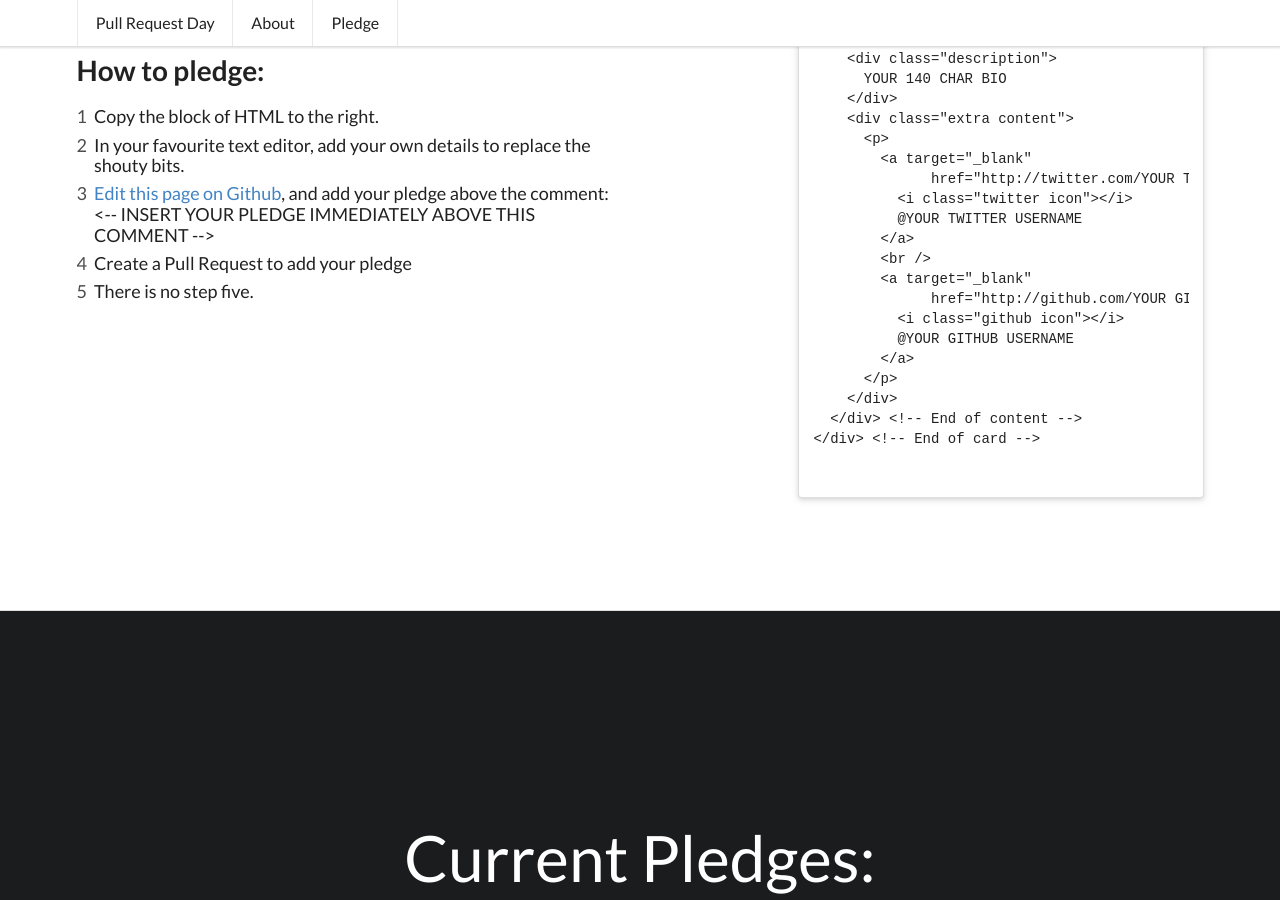
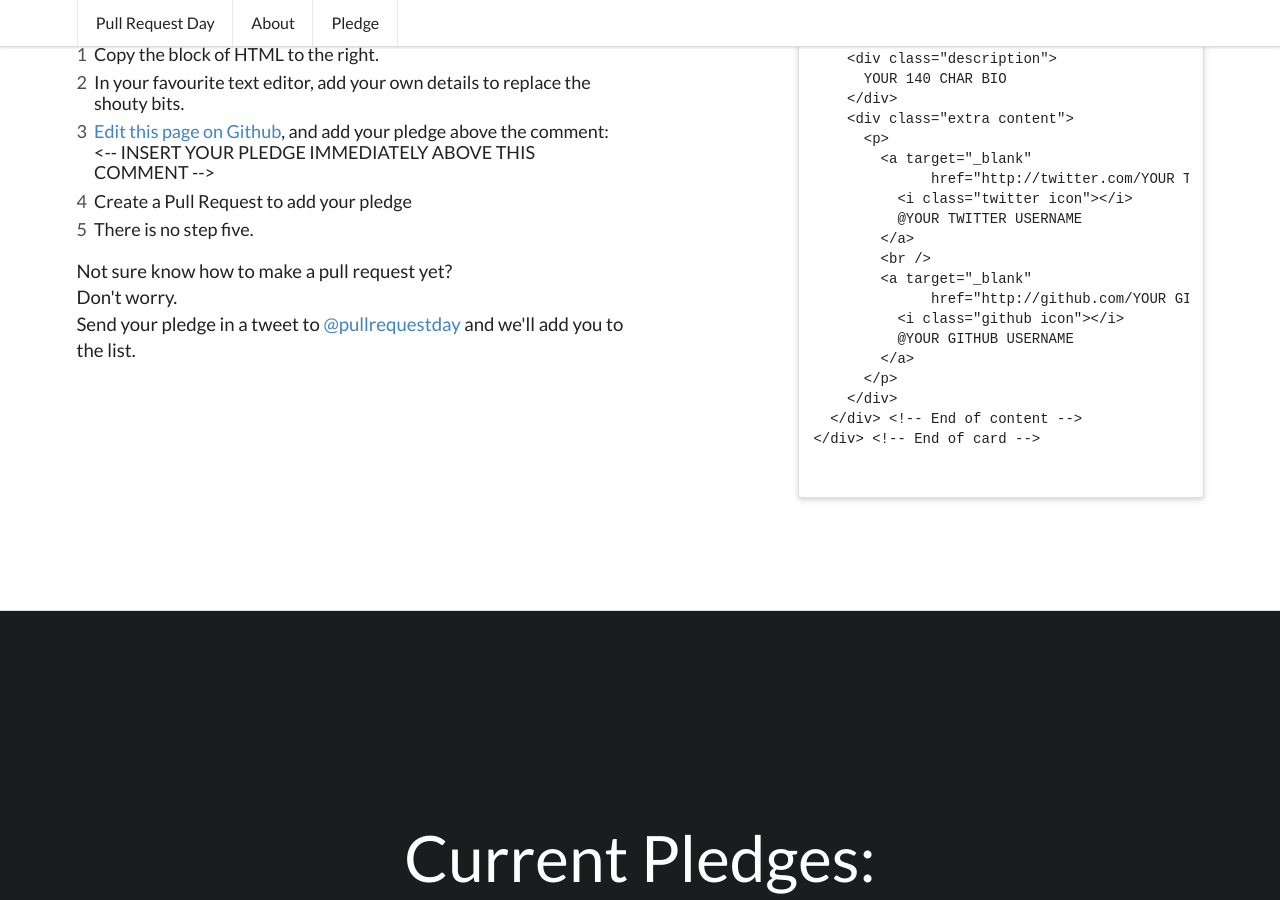
Before and after one commit to pullrequestday/pullrequestday, a Jekyll site: the page built from pledge/index.html, in a window 1280 px wide and 900 px high, scrolled down 952 px. Built offline with Jekyll 4.4.1, drawn with Linux system fonts in a browser that asks for light colours.

Commit message:
Pledge for non githubbers.

```diff
--- a/pledge/index.html
+++ b/pledge/index.html
@@ -45,6 +45,11 @@
             There is no step five.
           </div>
         </div>
+        <p>
+          Not sure know how to make a pull request yet? <br />
+          Don't worry. <br />
+          Send your pledge in a tweet to <a href="http://twitter.com/pullrequestday">@pullrequestday</a> and we'll add you to the list.
+        </p>
       </div>
       <div class="six wide right floated column">
         <div class="ui bordered raised segment">
```
